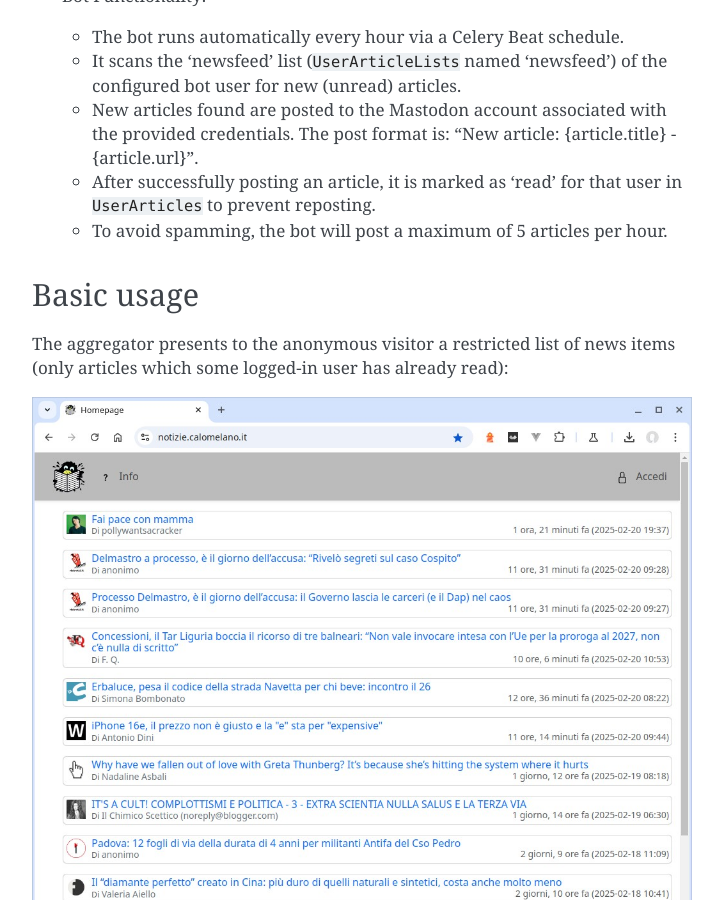
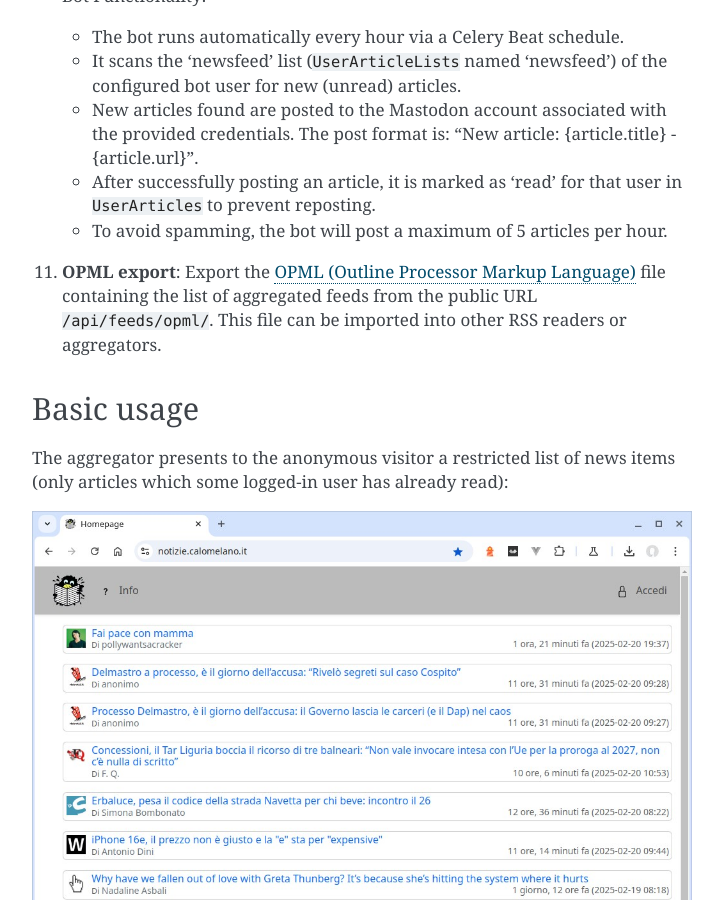
Before and after one commit to simevo/flash, a Sphinx documentation site: the page built from docs/USING.md, in a window 1280 px wide and 900 px high, scrolled down 2190 px. Shown: the whole window, without its empty margins (388-1111 px from the left). Built offline with Sphinx 7.4.7, drawn with Linux system fonts in a browser that asks for light colours.

Commit message:
document OPML export

```diff
--- a/docs/USING.md
+++ b/docs/USING.md
@@ -43,6 +43,8 @@ flash - User Guide
     *   After successfully posting an article, it is marked as 'read' for that user in `UserArticles` to prevent reposting.
     *   To avoid spamming, the bot will post a maximum of 5 articles per hour.
 
+11. **OPML export**: Export the [OPML (Outline Processor Markup Language)](https://en.wikipedia.org/wiki/OPML) file containing the list of aggregated feeds from the public URL `/api/feeds/opml/`. This file can be imported into other RSS readers or aggregators.
+
 ## Basic usage
 
 The aggregator presents to the anonymous visitor a restricted list of news items (only articles which some logged-in user has already read):
```
